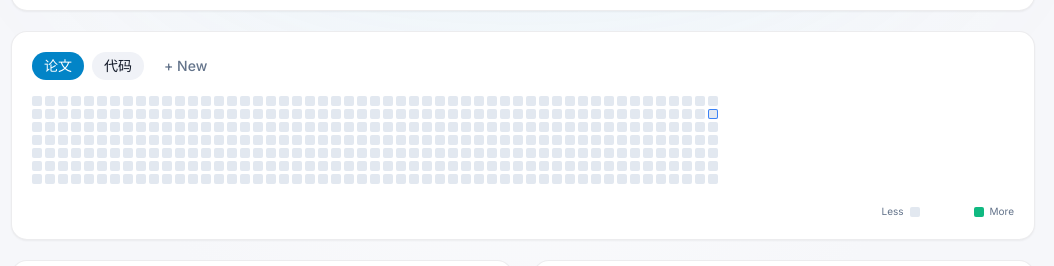
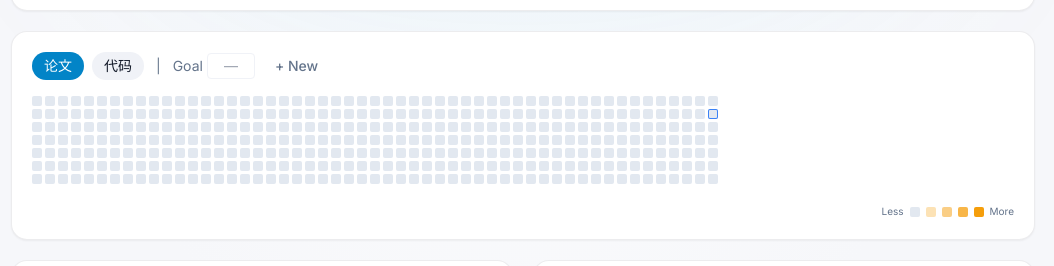
Before and after one commit to Yang-Yiming/tabstart, a React (Vite) app: page / in a window 1280 px wide. Shown: the part 355-621 px from the top of the page, without its empty margins (117-1171 px from the left). Built offline with nearby package versions, Linux system fonts and the light colour scheme.

Commit message:
feat(heatmap): add per-topic goal with amber/green color switching

```diff
--- a/src/widgets/HeatmapWidget.tsx
+++ b/src/widgets/HeatmapWidget.tsx
@@ -10,6 +10,7 @@ interface TopicData {
 interface HeatmapStore {
   topics: string[]
   data: Record<string, TopicData>
+  goals: Record<string, number>
 }
 
 const DEFAULT_TOPICS = ['论文', '代码']
@@ -30,6 +31,7 @@ export function HeatmapWidget() {
   const [store, setStore] = useLocalStorage<HeatmapStore>('homepage-heatmap', {
     topics: DEFAULT_TOPICS,
     data: {},
+    goals: {},
   })
   const [activeTopic, setActiveTopic] = useState(store.topics[0] ?? DEFAULT_TOPICS[0])
   const [selected, setSelected] = useState<Date | null>(null)
@@ -98,8 +100,10 @@ export function HeatmapWidget() {
     setStore((prev) => {
       const topics = prev.topics.filter((t) => t !== topic)
       const data = { ...prev.data }
+      const goals = { ...prev.goals }
       delete data[topic]
-      return { topics, data }
+      delete goals[topic]
+      return { topics, data, goals }
     })
     if (activeTopic === topic) {
       setActiveTopic(store.topics.find((t) => t !== topic) ?? '')
@@ -107,6 +111,21 @@ export function HeatmapWidget() {
   }
 
   const selectedValue = selected ? getValue(selected) : 0
+
+  const total = useMemo(() => {
+    const topicData = store.data[activeTopic] ?? {}
+    return Object.values(topicData).reduce((sum, v) => sum + v, 0)
+  }, [store.data, activeTopic])
+
+  const goal = store.goals[activeTopic] ?? 0
+  const goalMet = goal > 0 && total >= goal
+
+  const setGoal = (value: number) => {
+    setStore((prev) => ({
+      ...prev,
+      goals: { ...prev.goals, [activeTopic]: Math.max(0, value) },
+    }))
+  }
 
   return (
     <WidgetCard className="flex h-full flex-col gap-4">
@@ -131,6 +150,23 @@ export function HeatmapWidget() {
               {topic}
             </button>
           ))}
+          <span className="mx-1 text-sm text-text-muted">|</span>
+          <div className="flex items-center gap-1 text-sm">
+            <span className="text-text-muted">Goal</span>
+            <input
+              type="number"
+              min={0}
+              value={goal || ''}
+              placeholder="—"
+              onChange={(e) => setGoal(Number(e.target.value) || 0)}
+              className="w-12 rounded border border-panel-highlight bg-transparent px-1 py-0.5 text-center text-sm text-text-primary outline-none transition focus:border-accent dark:border-panel-highlight-dark dark:text-text-primary-dark dark:focus:border-accent-dark [appearance:textfield] [&::-webkit-inner-spin-button]:appearance-none [&::-webkit-outer-spin-button]:appearance-none"
+            />
+            {goal > 0 && (
+              <span className={goalMet ? 'text-emerald-500' : 'text-amber-500'}>
+                ({total}/{goal})
+              </span>
+            )}
+          </div>
           <button
             type="button"
             onClick={addTopic}
@@ -193,7 +229,7 @@ export function HeatmapWidget() {
                       onClick={() => setSelected(day)}
                       className={[
                         'h-[10px] w-[10px] rounded-[2px] transition',
-                        intensityClass(value),
+                        intensityClass(value, goalMet),
                         isSelected
                           ? 'ring-2 ring-accent dark:ring-accent-dark'
                           : key === todayKey
@@ -212,7 +248,7 @@ export function HeatmapWidget() {
       <div className="flex items-center justify-end gap-1.5 text-[10px] text-text-muted">
         <span>Less</span>
         {[0, 1, 2, 3, 4].map((v) => (
-          <div key={v} className={['h-[10px] w-[10px] rounded-[2px]', intensityClass(v)].join(' ')} />
+          <div key={v} className={['h-[10px] w-[10px] rounded-[2px]', intensityClass(v, goalMet)].join(' ')} />
         ))}
         <span>More</span>
       </div>
@@ -220,19 +256,33 @@ export function HeatmapWidget() {
   )
 }
 
-function intensityClass(value: number) {
-  const base = 'bg-emerald-500'
+function intensityClass(value: number, goalMet: boolean) {
+  if (goalMet) {
+    switch (value) {
+      case 0:
+        return 'bg-slate-200 dark:bg-slate-800'
+      case 1:
+        return 'bg-emerald-500/30'
+      case 2:
+        return 'bg-emerald-500/50'
+      case 3:
+        return 'bg-emerald-500/75'
+      case 4:
+      default:
+        return 'bg-emerald-500'
+    }
+  }
   switch (value) {
     case 0:
       return 'bg-slate-200 dark:bg-slate-800'
     case 1:
-      return `${base}/30`
+      return 'bg-amber-500/30'
     case 2:
-      return `${base}/50`
+      return 'bg-amber-500/50'
     case 3:
-      return `${base}/75`
+      return 'bg-amber-500/75'
     case 4:
     default:
-      return base
+      return 'bg-amber-500'
   }
 }
```
